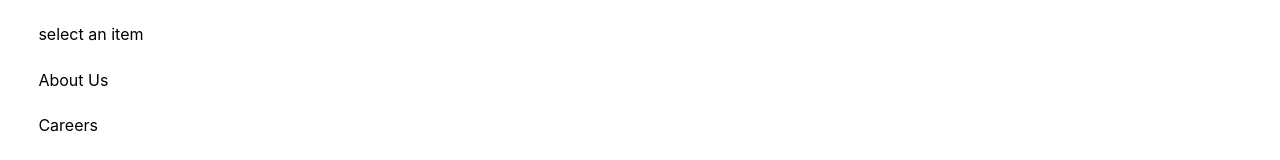
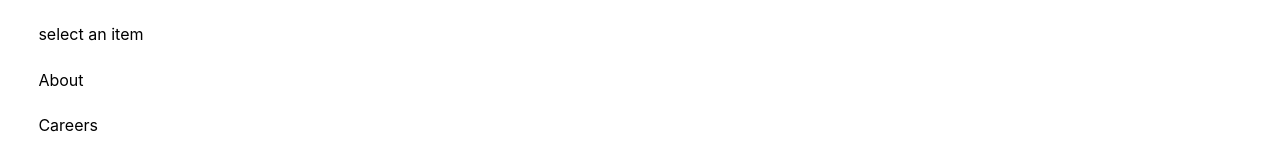
Before and after one commit to ruthmatieu/lavabeans-coffee-app, a React (Create React App) app: page /gifts in a window 1280 px wide. Shown: the part 153-313 px from the top of the page. Built offline with nearby package versions, Linux system fonts and the light colour scheme.

Commit message:
removed footer link

```diff
--- a/src/components/Footer.js
+++ b/src/components/Footer.js
@@ -5,7 +5,7 @@ class Footer extends React.Component {
         return (
             <div>
                 <div>
-                    <p>About Us</p>
+                    <p>About</p>
                 </div>
                 <div>
                     <p>Careers</p>
```
